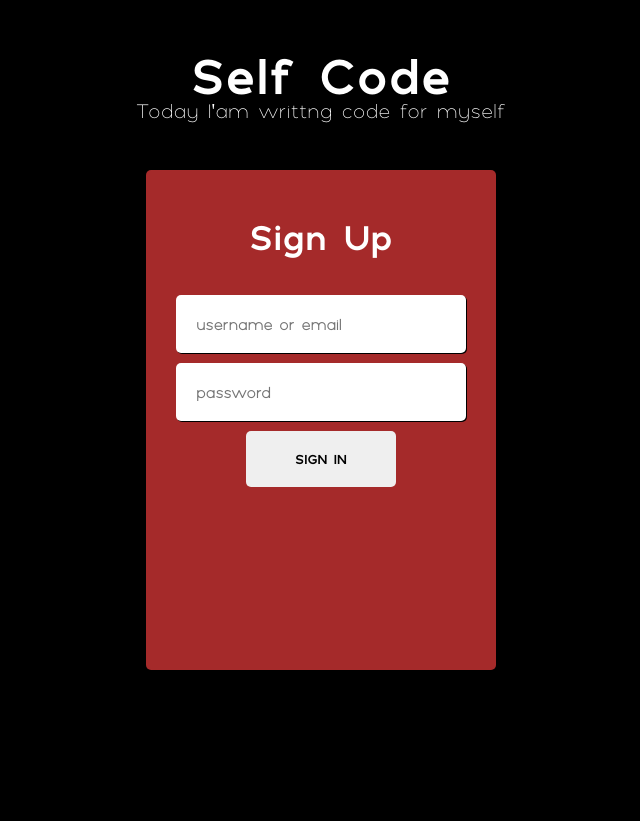
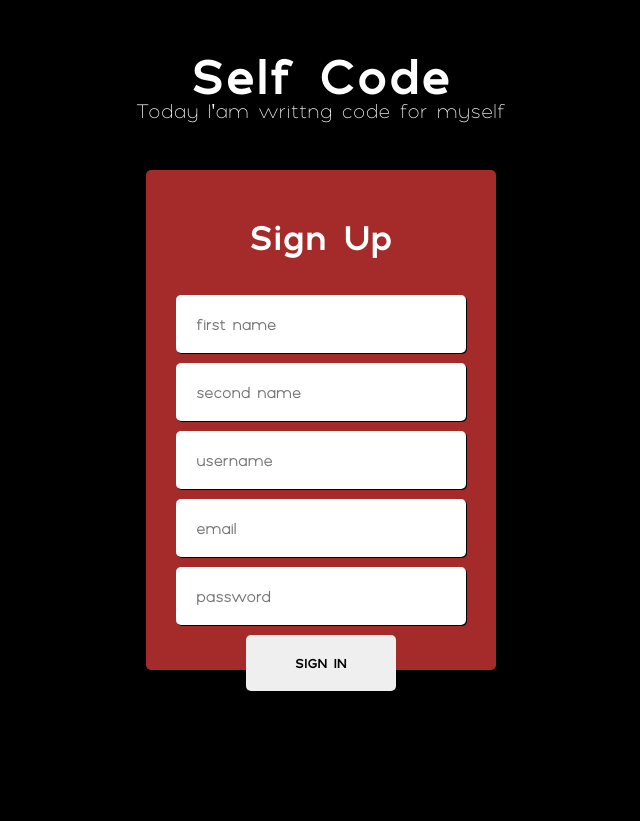
Before and after one commit to abuyako/Self-Code, a PHP site: page /signup.php in a window 1280 px wide. Shown: the top 821 px of the page, without its empty margins (319-959 px from the left). Run offline with PHP 8.4, Linux system fonts and the light colour scheme.

Commit message:
Adding the inputs in the forms

```diff
--- a/includes/signup-form.php
+++ b/includes/signup-form.php
@@ -2,7 +2,10 @@
     <div class="signup-forms">
         <h1>Sign Up</h1>
         <form action="">
-            <input type="text" name="username" placeholder="username or email" required> <br>
+            <input type="text" name="username" placeholder="first name" required> <br>
+            <input type="text" name="username" placeholder="second name" required> <br>
+            <input type="text" name="username" placeholder="username" required> <br>
+            <input type="text" name="username" placeholder="email" required> <br>
             <input type="text" name="password" placeholder="password" required><br>
             <input type="submit" name="submit" value="SIGN IN">
         </form>
```
